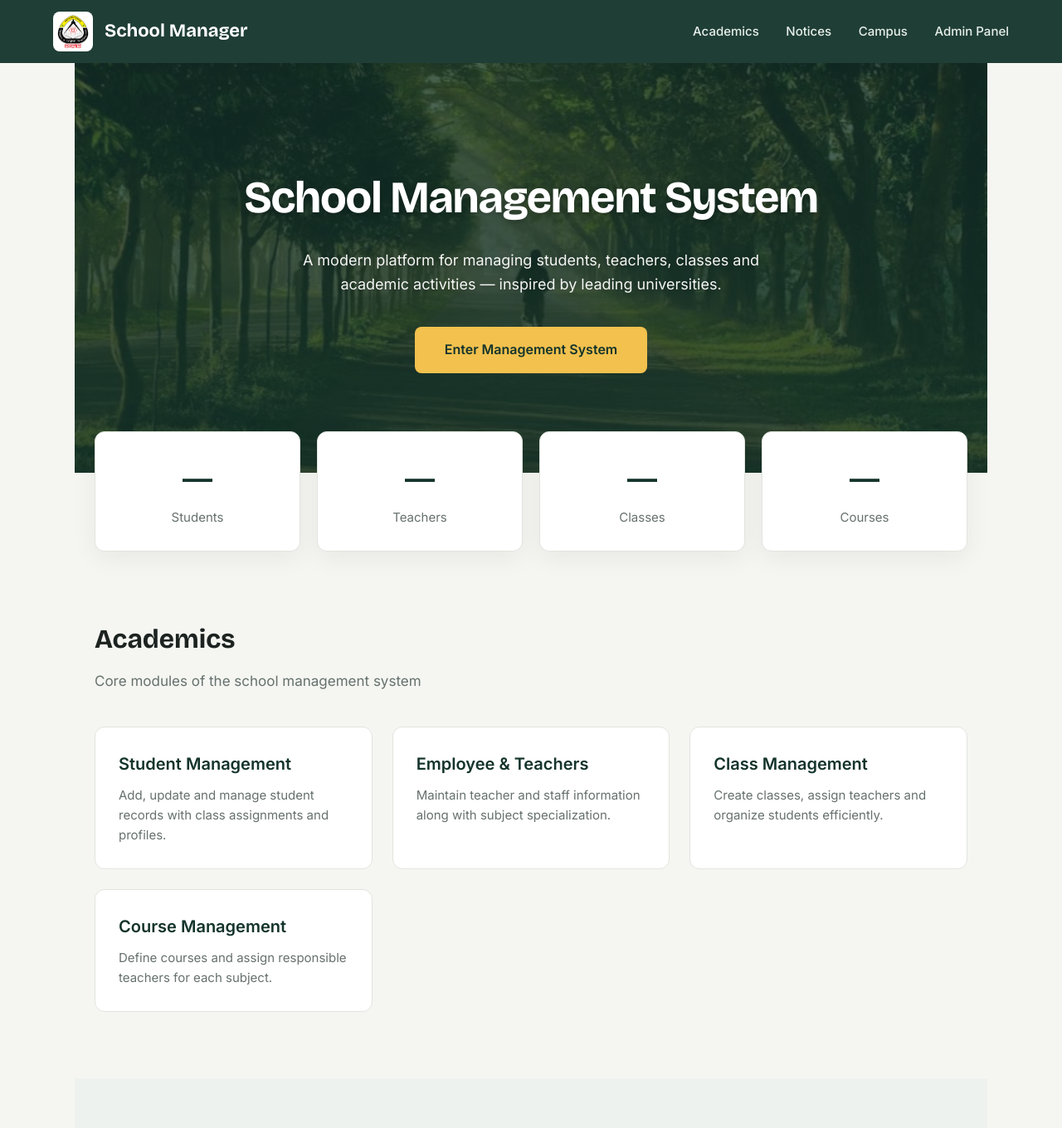
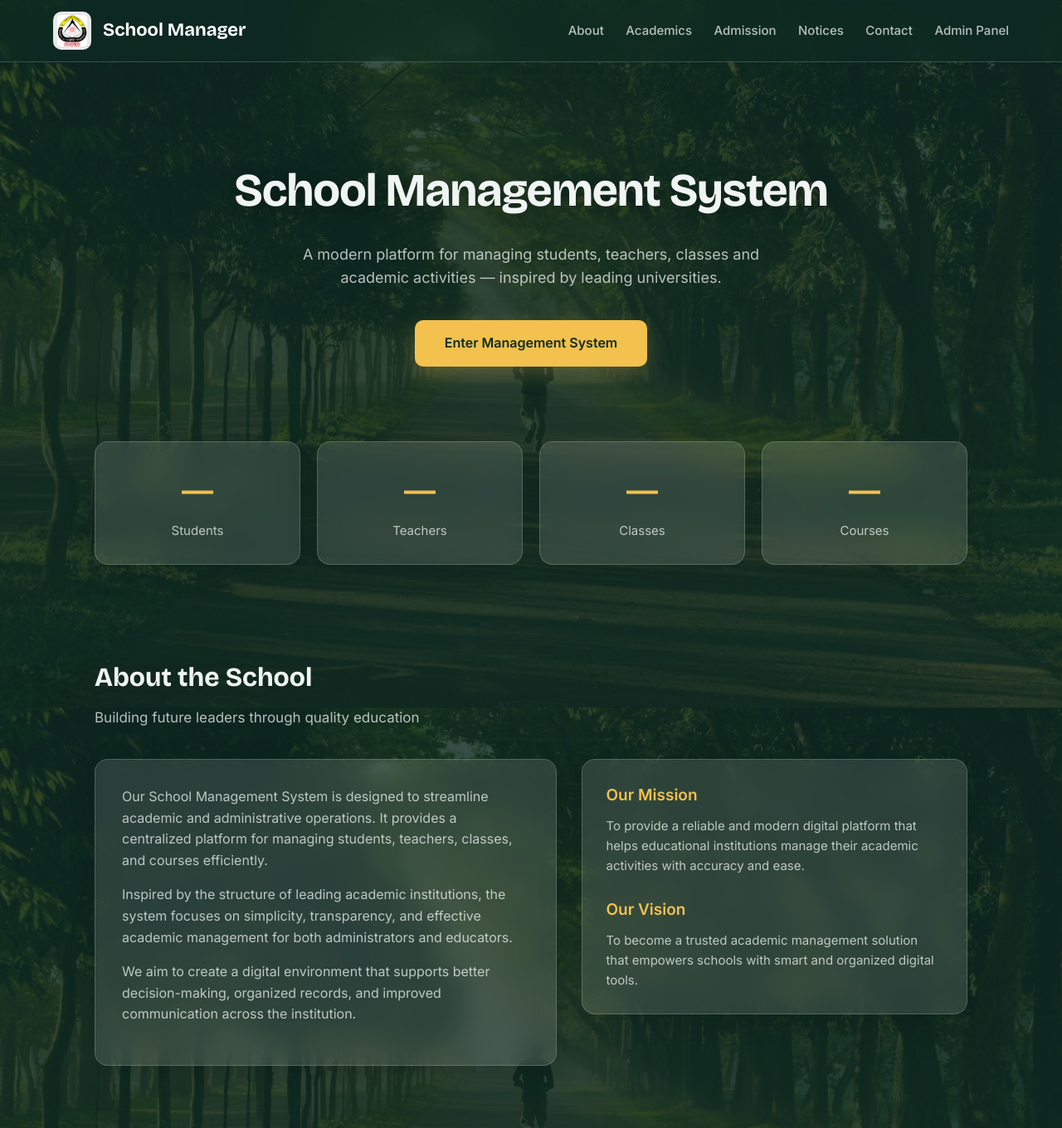
Before and after one commit to Sifat-47/school-management-system, a plain HTML site: page frontend/index.html in a window 1280 px wide. Shown: the top 1360 px of the page at 83% size. Drawn offline with nearby package versions, Linux system fonts and the light colour scheme; no server answers.

Commit message:
Updated homepage with glassy design, About, Admission, Contact sections and Dashboard

```diff
--- a/frontend/index.html
+++ b/frontend/index.html
@@ -8,32 +8,37 @@
   <link href="https://fonts.googleapis.com/css2?family=Bricolage+Grotesque:wght@600;700&family=Inter:wght@400;500;600&display=swap" rel="stylesheet">
   <style>
     :root {
-      --pine: #14342b;
-      --pine2: #1f4a3d;
+      --pine: #0f2c24;
+      --pine2: #1a3f34;
       --chalk: #f2c14e;
-      --paper: #f5f6f2;
-      --ink: #1c2321;
-      --muted: #66716d;
-      --line: #e2e5df;
+      --glass: rgba(255, 255, 255, 0.12);
+      --glass-border: rgba(255, 255, 255, 0.18);
+      --text: #f0f4f2;
+      --muted: rgba(240, 244, 242, 0.75);
     }
 
     * { box-sizing: border-box; margin: 0; padding: 0; }
+
     body {
       font-family: Inter, system-ui, sans-serif;
-      background: var(--paper);
-      color: var(--ink);
+      color: var(--text);
       line-height: 1.6;
+      background:
+        linear-gradient(rgba(15, 44, 36, 0.82), rgba(15, 44, 36, 0.88)),
+        url('hero-bg.jpg') center/cover no-repeat fixed;
+      min-height: 100vh;
     }
 
-    /* Header */
+    /* ========== HEADER (Glassy) ========== */
     header {
-      background: rgba(20, 52, 43, 0.95);
-      color: #e8efeb;
+      background: rgba(15, 44, 36, 0.55);
+      backdrop-filter: blur(16px);
+      -webkit-backdrop-filter: blur(16px);
+      border-bottom: 1px solid var(--glass-border);
       padding: 14px 0;
       position: sticky;
       top: 0;
       z-index: 100;
-      backdrop-filter: blur(8px);
     }
     .header-inner {
       max-width: 1200px;
@@ -54,91 +59,86 @@
       text-decoration: none;
     }
     .logo img {
-      width: 48px;
-      height: 48px;
+      width: 46px;
+      height: 46px;
       object-fit: contain;
-      border-radius: 8px;
-      background: white;
+      border-radius: 10px;
+      background: rgba(255,255,255,0.9);
       padding: 4px;
     }
     nav a {
-      color: #e8efeb;
+      color: var(--muted);
       text-decoration: none;
-      margin-left: 28px;
+      margin-left: 22px;
       font-size: 15px;
       font-weight: 500;
+      transition: 0.2s;
     }
     nav a:hover { color: var(--chalk); }
 
-    /* Hero with background image */
+    /* ========== HERO ========== */
     .hero {
-      position: relative;
-      color: white;
-      padding: 120px 24px;
+      padding: 110px 24px 90px;
       text-align: center;
-      background:
-        linear-gradient(rgba(20, 52, 43, 0.75), rgba(20, 52, 43, 0.85)),
-        url('hero-bg.png') center/cover no-repeat;
-      min-height: 480px;
-      display: flex;
-      flex-direction: column;
-      justify-content: center;
-      align-items: center;
     }
     .hero h1 {
       font-family: "Bricolage Grotesque", sans-serif;
-      font-size: clamp(32px, 5vw, 54px);
+      font-size: clamp(34px, 5vw, 56px);
       font-weight: 700;
       letter-spacing: -0.02em;
       margin-bottom: 18px;
-      text-shadow: 0 2px 10px rgba(0,0,0,0.3);
+      text-shadow: 0 4px 20px rgba(0,0,0,0.3);
     }
     .hero p {
       font-size: 18px;
-      opacity: 0.95;
+      color: var(--muted);
       max-width: 620px;
       margin: 0 auto 36px;
-      text-shadow: 0 1px 6px rgba(0,0,0,0.3);
     }
     .btn {
       display: inline-block;
       background: var(--chalk);
       color: var(--pine);
       padding: 15px 36px;
-      border-radius: 8px;
+      border-radius: 10px;
       text-decoration: none;
       font-weight: 600;
       font-size: 16px;
-      transition: 0.2s;
+      transition: 0.25s;
+      box-shadow: 0 8px 25px rgba(242, 193, 78, 0.25);
     }
     .btn:hover {
       transform: translateY(-3px);
-      box-shadow: 0 10px 25px rgba(0,0,0,0.2);
+      box-shadow: 0 12px 30px rgba(242, 193, 78, 0.35);
+    }
+
+    /* ========== GLASS CARDS ========== */
+    .glass {
+      background: var(--glass);
+      backdrop-filter: blur(14px);
+      -webkit-backdrop-filter: blur(14px);
+      border: 1px solid var(--glass-border);
+      border-radius: 16px;
+      box-shadow: 0 8px 32px rgba(0, 0, 0, 0.15);
     }
 
     /* Stats */
     .stats {
       max-width: 1100px;
-      margin: -50px auto 0;
-      padding: 0 24px;
+      margin: 0 auto;
+      padding: 0 24px 40px;
       display: grid;
       grid-template-columns: repeat(auto-fit, minmax(200px, 1fr));
       gap: 20px;
-      position: relative;
-      z-index: 10;
     }
     .stat-card {
-      background: white;
-      border: 1px solid var(--line);
-      border-radius: 12px;
       padding: 28px 24px;
       text-align: center;
-      box-shadow: 0 8px 30px rgba(0,0,0,0.06);
     }
     .stat-card h3 {
-      font-size: 36px;
+      font-size: 38px;
       font-weight: 700;
-      color: var(--pine);
+      color: var(--chalk);
       margin-bottom: 6px;
     }
     .stat-card p {
@@ -150,54 +150,88 @@
     section {
       max-width: 1100px;
       margin: 0 auto;
-      padding: 80px 24px;
+      padding: 70px 24px;
     }
     .section-title {
       font-family: "Bricolage Grotesque", sans-serif;
       font-size: 32px;
       font-weight: 700;
-      margin-bottom: 12px;
+      margin-bottom: 10px;
     }
     .section-sub {
       color: var(--muted);
-      margin-bottom: 40px;
+      margin-bottom: 36px;
       font-size: 17px;
     }
+
     .cards {
       display: grid;
-      grid-template-columns: repeat(auto-fit, minmax(260px, 1fr));
-      gap: 24px;
+      grid-template-columns: repeat(auto-fit, minmax(250px, 1fr));
+      gap: 22px;
     }
     .card {
-      background: white;
-      border: 1px solid var(--line);
-      border-radius: 12px;
       padding: 28px;
-      transition: 0.2s;
+      transition: 0.25s;
     }
     .card:hover {
-      border-color: var(--pine);
-      box-shadow: 0 8px 24px rgba(20,52,43,0.08);
+      transform: translateY(-4px);
+      border-color: rgba(242, 193, 78, 0.35);
     }
     .card h3 {
-      font-size: 20px;
+      font-size: 19px;
       margin-bottom: 10px;
-      color: var(--pine);
+      color: var(--chalk);
     }
     .card p {
       color: var(--muted);
       font-size: 15px;
     }
 
-    .notices {
-      background: #eef2ef;
+    /* About */
+    .about-content {
+      display: grid;
+      grid-template-columns: 1.2fr 1fr;
+      gap: 30px;
+      align-items: start;
     }
+    .about-text p {
+      margin-bottom: 16px;
+      color: var(--muted);
+      font-size: 16px;
+    }
+
+    /* Admission & Contact */
+    .info-box {
+      padding: 32px;
+    }
+    .info-box ul {
+      margin: 18px 0 18px 20px;
+      color: var(--muted);
+    }
+    .info-box li { margin-bottom: 8px; }
+
+    .contact-grid {
+      display: grid;
+      grid-template-columns: repeat(auto-fit, minmax(240px, 1fr));
+      gap: 22px;
+    }
+    .contact-card {
+      padding: 28px;
+      text-align: center;
+    }
+    .contact-card h3 {
+      color: var(--chalk);
+      margin-bottom: 12px;
+    }
+
+    /* Notices */
     .notice-item {
-      background: white;
+      background: rgba(255,255,255,0.08);
       border-left: 4px solid var(--chalk);
       padding: 18px 22px;
       margin-bottom: 14px;
-      border-radius: 0 8px 8px 0;
+      border-radius: 0 12px 12px 0;
+      backdrop-filter: blur(8px);
     }
     .notice-item h4 { margin-bottom: 4px; }
     .notice-item span {
@@ -205,21 +239,26 @@
       color: var(--muted);
     }
 
+    /* Footer */
     footer {
-      background: var(--pine);
-      color: #c5d0cb;
+      background: rgba(10, 28, 22, 0.7);
+      backdrop-filter: blur(12px);
+      border-top: 1px solid var(--glass-border);
+      color: var(--muted);
       padding: 50px 24px 30px;
       text-align: center;
+      margin-top: 40px;
     }
     footer .logo {
       justify-content: center;
-      margin-bottom: 12px;
+      margin-bottom: 14px;
     }
     footer p { font-size: 14px; }
 
-    @media (max-width: 700px) {
-      nav a { margin-left: 14px; font-size: 14px; }
-      .hero { padding: 80px 20px; min-height: 420px; }
+    @media (max-width: 800px) {
+      .about-content { grid-template-columns: 1fr; }
+      nav a { margin-left: 12px; font-size: 13px; }
+      .hero { padding: 80px 20px 60px; }
     }
   </style>
 </head>
@@ -229,20 +268,21 @@
   <header>
     <div class="header-inner">
       <a href="#" class="logo">
-        <!-- Change logo.png to your actual logo file name -->
         <img src="logo.png" alt="Logo" onerror="this.style.display='none'">
         School Manager
       </a>
       <nav>
+        <a href="#about">About</a>
         <a href="#academics">Academics</a>
+        <a href="#admission">Admission</a>
         <a href="#notices">Notices</a>
-        <a href="#campus">Campus</a>
+        <a href="#contact">Contact</a>
         <a href="admin.html">Admin Panel</a>
       </nav>
     </div>
   </header>
 
-  <!-- Hero with Background Image -->
+  <!-- Hero -->
   <section class="hero">
     <h1>School Management System</h1>
     <p>A modern platform for managing students, teachers, classes and academic activities — inspired by leading universities.</p>
@@ -251,50 +291,102 @@
 
   <!-- Stats -->
   <div class="stats" id="stats">
-    <div class="stat-card">
+    <div class="stat-card glass">
       <h3 id="stat-students">—</h3>
       <p>Students</p>
     </div>
-    <div class="stat-card">
+    <div class="stat-card glass">
       <h3 id="stat-teachers">—</h3>
       <p>Teachers</p>
     </div>
-    <div class="stat-card">
+    <div class="stat-card glass">
       <h3 id="stat-classes">—</h3>
       <p>Classes</p>
     </div>
-    <div class="stat-card">
+    <div class="stat-card glass">
       <h3 id="stat-courses">—</h3>
       <p>Courses</p>
     </div>
   </div>
+
+  <!-- About -->
+  <section id="about">
+    <h2 class="section-title">About the School</h2>
+    <p class="section-sub">Building future leaders through quality education</p>
+
+    <div class="about-content">
+      <div class="about-text glass" style="padding: 32px;">
+        <p>
+          Our School Management System is designed to streamline academic and administrative operations.
+          It provides a centralized platform for managing students, teachers, classes, and courses efficiently.
+        </p>
+        <p>
+          Inspired by the structure of leading academic institutions, the system focuses on simplicity,
+          transparency, and effective academic management for both administrators and educators.
+        </p>
+        <p>
+          We aim to create a digital environment that supports better decision-making, organized records,
+          and improved communication across the institution.
+        </p>
+      </div>
+      <div class="card glass">
+        <h3>Our Mission</h3>
+        <p>To provide a reliable and modern digital platform that helps educational institutions manage their academic activities with accuracy and ease.</p>
+        <br>
+        <h3>Our Vision</h3>
+        <p>To become a trusted academic management solution that empowers schools with smart and organized digital tools.</p>
+      </div>
+    </div>
+  </section>
 
   <!-- Academics -->
   <section id="academics">
     <h2 class="section-title">Academics</h2>
     <p class="section-sub">Core modules of the school management system</p>
     <div class="cards">
-      <div class="card">
+      <div class="card glass">
         <h3>Student Management</h3>
         <p>Add, update and manage student records with class assignments and profiles.</p>
       </div>
-      <div class="card">
+      <div class="card glass">
         <h3>Employee & Teachers</h3>
         <p>Maintain teacher and staff information along with subject specialization.</p>
       </div>
-      <div class="card">
+      <div class="card glass">
         <h3>Class Management</h3>
         <p>Create classes, assign teachers and organize students efficiently.</p>
       </div>
-      <div class="card">
+      <div class="card glass">
         <h3>Course Management</h3>
         <p>Define courses and assign responsible teachers for each subject.</p>
       </div>
     </div>
   </section>
 
+  <!-- Admission -->
+  <section id="admission">
+    <h2 class="section-title">Admission</h2>
+    <p class="section-sub">Information about joining the institution</p>
+    <div class="info-box glass">
+      <h3 style="color:var(--chalk); margin-bottom:12px;">Admission Process</h3>
+      <p style="color:var(--muted); margin-bottom:16px;">
+        Students can be added to the system by the administration through the management panel.
+        The system supports structured academic enrollment and class assignment.
+      </p>
+      <ul>
+        <li>Submit required student information</li>
+        <li>Administrative verification and approval</li>
+        <li>Class assignment by the academic office</li>
+        <li>Access to academic records through the system</li>
+      </ul>
+      <p style="color:var(--muted);">
+        For detailed admission procedures, please contact the administration office.
+      </p>
+    </div>
+  </section>
+
   <!-- Notices -->
-  <section class="notices" id="notices">
+  <section id="notices">
     <h2 class="section-title">Notices</h2>
     <p class="section-sub">Latest announcements and updates</p>
     <div class="notice-item">
@@ -311,26 +403,27 @@
     </div>
   </section>
 
-  <!-- Campus -->
-  <section id="campus">
-    <h2 class="section-title">Campus Life</h2>
-    <p class="section-sub">A place for learning, growth and collaboration</p>
-    <div class="cards">
-      <div class="card">
-        <h3>Academic Excellence</h3>
-        <p>Structured academic management for better learning outcomes.</p>
+  <!-- Contact -->
+  <section id="contact">
+    <h2 class="section-title">Contact</h2>
+    <p class="section-sub">Get in touch with the administration</p>
+    <div class="contact-grid">
+      <div class="contact-card glass">
+        <h3>Address</h3>
+        <p>School Management System<br>Academic Building<br>Your City, Bangladesh</p>
       </div>
-      <div class="card">
-        <h3>Teacher Support</h3>
-        <p>Tools to help teachers manage classes and courses effectively.</p>
+      <div class="contact-card glass">
+        <h3>Email</h3>
+        <p>admin@schoolmanager.edu<br>info@schoolmanager.edu</p>
       </div>
-      <div class="card">
-        <h3>Student Success</h3>
-        <p>Organized records and clear academic structure for every student.</p>
+      <div class="contact-card glass">
+        <h3>Phone</h3>
+        <p>+880 1XXX-XXXXXX<br>+880 2XXX-XXXXXX</p>
       </div>
     </div>
   </section>
 
+  <!-- Footer -->
   <footer>
     <div class="logo">
       <img src="logo.png" alt="Logo" onerror="this.style.display='none'">
```
Also changed, not shown: frontend/hero-bg.jpg (added).
